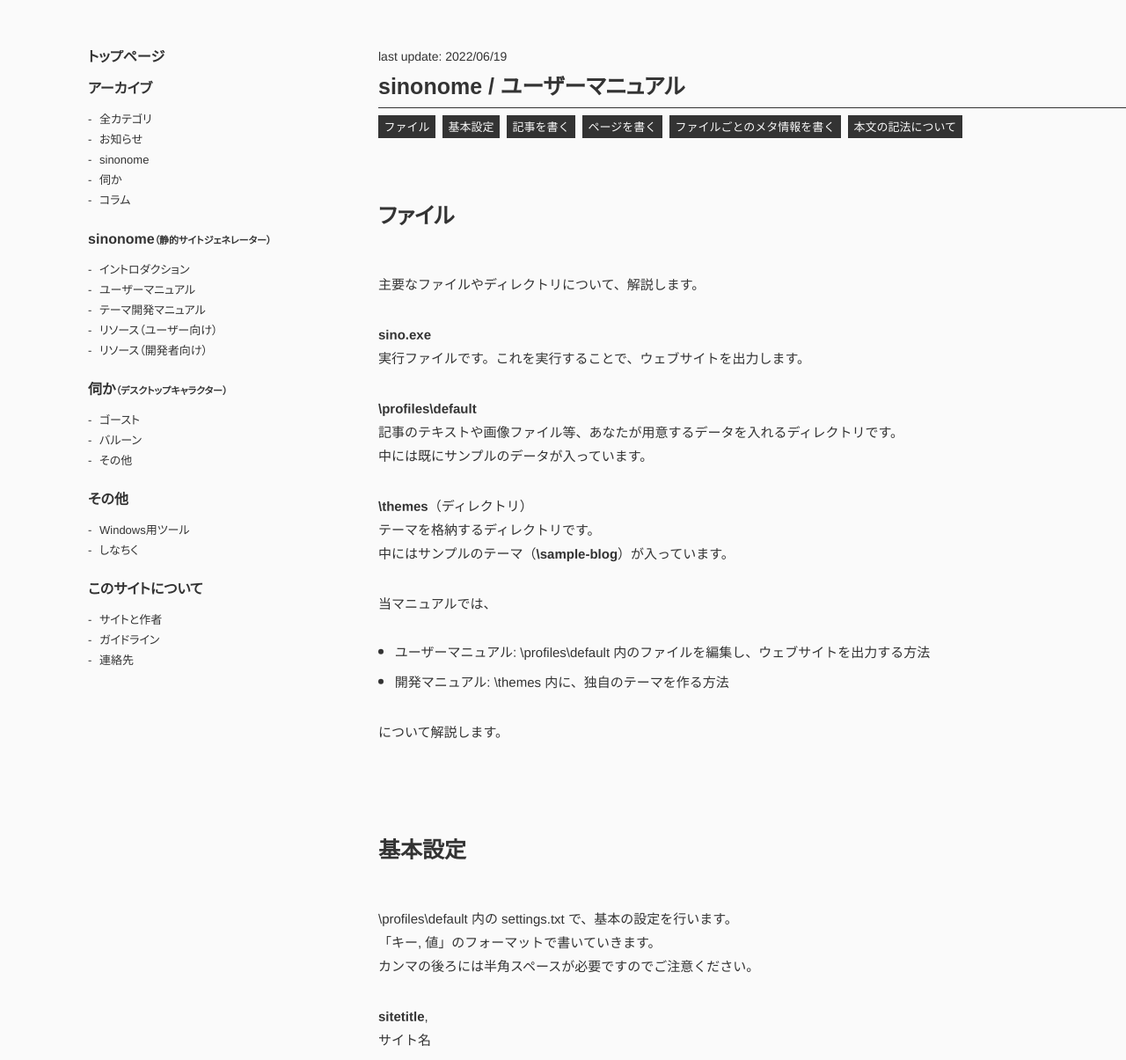
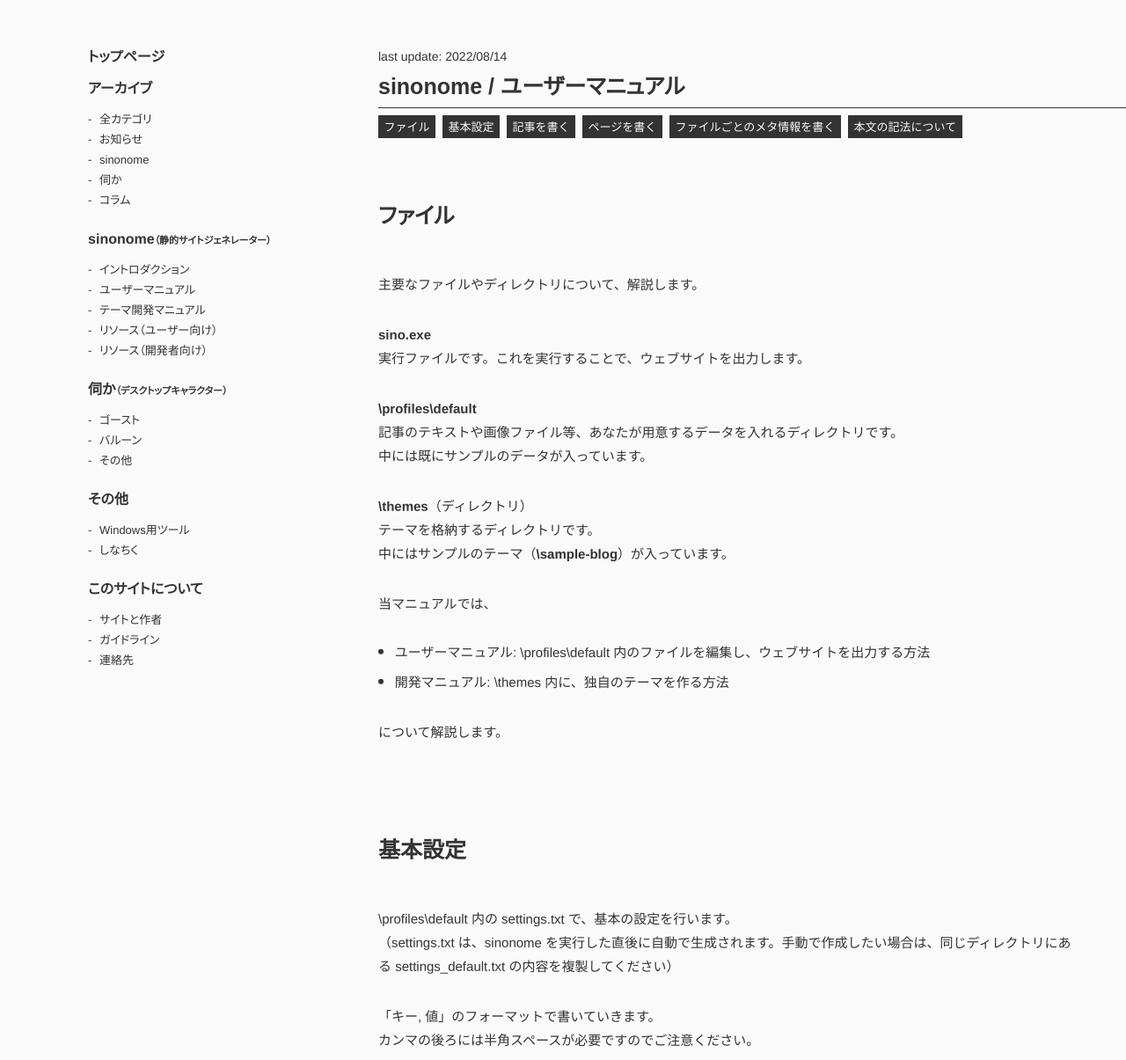
Before and after one commit to numaduki/numaduki.github.io, a plain HTML site: page sinonome/01-basic.html in a window 1280 px wide. Shown: the part 95-1300 px from the top of the page at 88% size. Drawn offline with Linux system fonts and the light colour scheme.

Commit message:
sinonome v0.0.11分

```diff
--- a/sinonome/01-basic.html
+++ b/sinonome/01-basic.html
@@ -82,7 +82,7 @@
 	<article>
 		<div class="head">
 			<div class="meta">
-				<p class="date">last update: 2022/06/19</p>
+				<p class="date">last update: 2022/08/14</p>
 			</div>
 			<h2 class="articleheading"><a href="../sinonome/01-basic.html">sinonome / ユーザーマニュアル</a></h2>
 		</div>
@@ -108,7 +108,8 @@
 <p>について解説します。</p>
 <h3 class="heading1" id="c_setting">基本設定</h3>
 <p>\profiles\default 内の settings.txt で、基本の設定を行います。<br />
-「キー, 値」のフォーマットで書いていきます。<br />
+（settings.txt は、sinonome を実行した直後に自動で生成されます。手動で作成したい場合は、同じディレクトリにある settings_default.txt の内容を複製してください）</p>
+<p>「キー, 値」のフォーマットで書いていきます。<br />
 カンマの後ろには半角スペースが必要ですのでご注意ください。</p>
 <p><strong>sitetitle</strong>,<br />
 サイト名</p>
@@ -120,7 +121,7 @@
 使用するテンプレートのディレクトリ名</p>
 <p><strong>output_directory</strong>, sitefile\<br />
 サイトファイル一式を出力するパス<br />
-（相対パスで指定し、最後は必ず \ で終わるようにします）<br />
+（絶対パスまたは相対パスで指定し、最後は必ず \ で終わるようにします）<br />
 （上のディレクトリ「..\」は指定しないようにしてください）</p>
 <p><strong>output_skipifnotchange</strong>, 1<br />
 出力結果に変化がない場合は出力しない<br />
```
